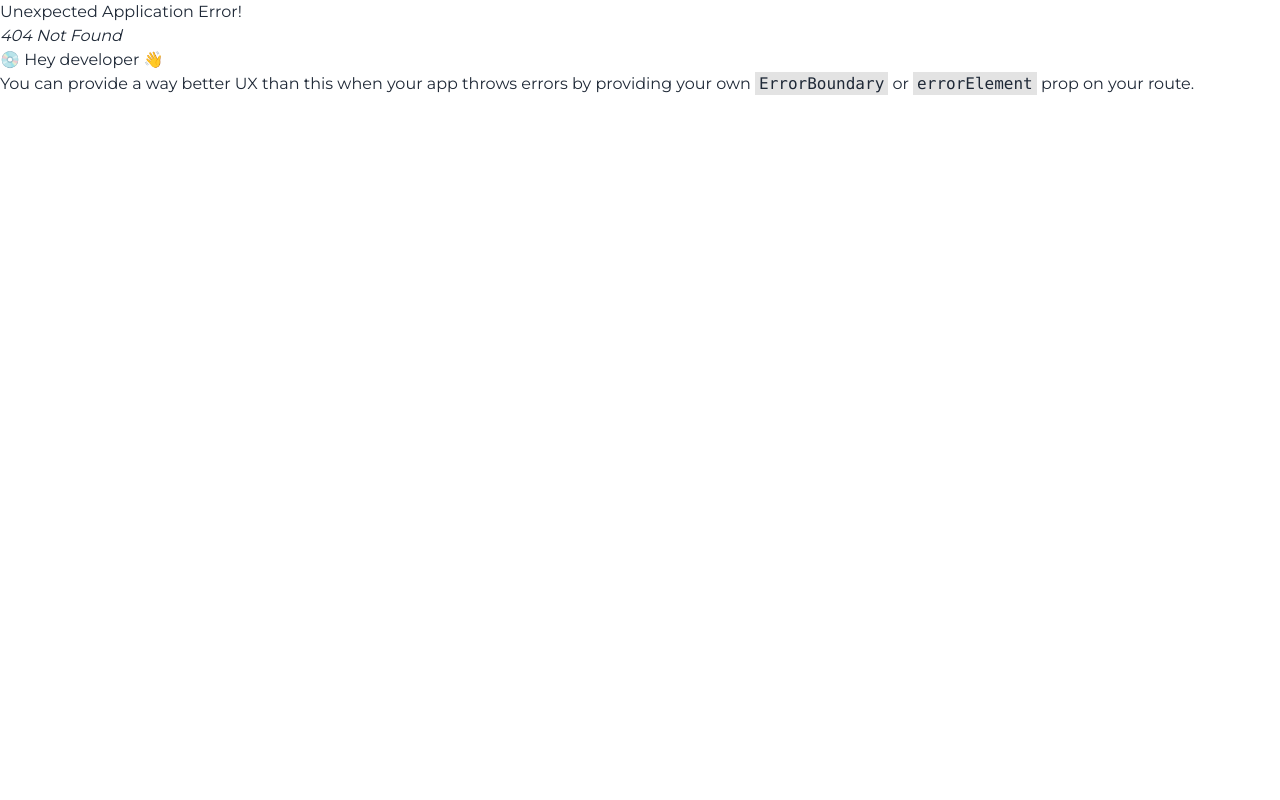
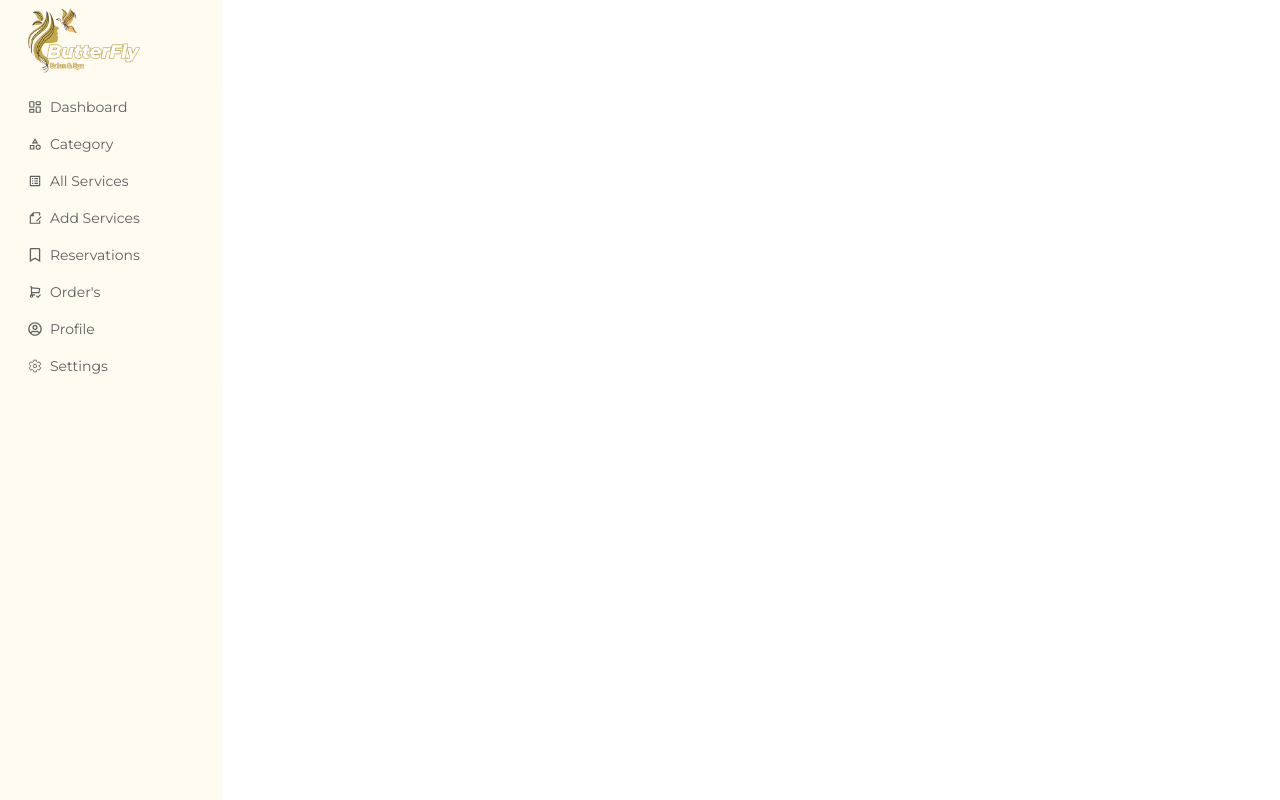
Before and after one commit to Electra51/butterfly-frontend, a React (Vite) app: page /dashboard in a window 1280 px wide. Before the commit this address had no page. Built offline with nearby package versions, Linux system fonts and the light colour scheme.

Commit message:
dashboard sidebar

```diff
--- a/src/Components/Common/Data.jsx
+++ b/src/Components/Common/Data.jsx
@@ -1,9 +1,12 @@
-import { FaRegUserCircle } from "react-icons/fa";
+import { FaRegBookmark, FaRegUserCircle } from "react-icons/fa";
+import { FaSection } from "react-icons/fa6";
 import { GoTag } from "react-icons/go";
+import { IoSettingsOutline } from "react-icons/io5";
 import { LuLayoutDashboard } from "react-icons/lu";
 import { MdListAlt, MdOutlineCategory } from "react-icons/md";
 import { PiUserListBold } from "react-icons/pi";
 import { RiFileEditLine } from "react-icons/ri";
+import { TbShoppingCartCopy } from "react-icons/tb";
 
 export const navData = [
   {
@@ -34,13 +37,6 @@ export const sidebarData = [
     label: "Dashboard",
     icon: <LuLayoutDashboard />,
   },
-
-  {
-    link: "/dashboard/post",
-    label: "Blog Lists",
-    icon: <MdListAlt />,
-    role: 1,
-  },
   {
     link: "/dashboard/author-list",
     label: "Author's Lists",
@@ -48,38 +44,44 @@ export const sidebarData = [
     role: 2,
   },
   {
-    link: "/dashboard/post",
-    label: "Blog Lists",
-    icon: <MdListAlt />,
-    role: 2,
+    link: "/dashboard/category",
+    label: "Category",
+    icon: <MdOutlineCategory />,
+    role: 1,
   },
   {
-    link: "/dashboard/addPost",
-    label: "Add New Blog",
+    link: "/dashboard/services",
+    label: "All Services",
+    icon: <MdListAlt />,
+    role: 1,
+  },
+  {
+    link: "/dashboard/addService",
+    label: "Add Services",
     icon: <RiFileEditLine />,
     role: 1,
   },
   {
-    link: "/dashboard/category",
-    label: "Category",
-    icon: <MdOutlineCategory />,
-    role: 2,
-  },
-  {
-    link: "/dashboard/tags",
-    label: "Tags",
-    icon: <GoTag />,
+    link: "/dashboard/reservations",
+    label: "Reservations",
+    icon: <FaRegBookmark />,
     role: 1,
   },
   {
-    link: "/dashboard/tags",
-    label: "Tags",
-    icon: <GoTag />,
-    role: 2,
+    link: "/dashboard/orders",
+    label: "Order's",
+    icon: <TbShoppingCartCopy />,
+    role: 1,
   },
   {
     link: "/dashboard/profile",
     label: "Profile",
     icon: <FaRegUserCircle />,
   },
+
+  {
+    link: "/dashboard/settings",
+    label: "Settings",
+    icon: <IoSettingsOutline />,
+  },
 ];
--- a/src/Components/SideBar.jsx
+++ b/src/Components/SideBar.jsx
@@ -1,11 +1,8 @@
 import React, { useState } from "react";
 import { Link, NavLink, useLocation, useNavigate } from "react-router-dom";
-import { IoLogOutOutline } from "react-icons/io5";
-import { toast } from "react-toastify";
-import ConfirmationModal from "./ConfirmationModal";
-import Logo from "./Logo";
 import { sidebarData } from "./Common/Data";
-
+import toast from "react-hot-toast";
+import logo from "../assets/Logo/new.png";
 const Sidebar = () => {
   const [visible, setVisible] = useState(false);
   const navigate = useNavigate();
@@ -18,12 +15,23 @@ const Sidebar = () => {
   };
 
   return (
-    <div className="w-[270px] bg-[#f3f4fc] h-[100vh] relative">
-      <Link
+    <div className="w-[270px] bg-[#fffbefd9] h-[100vh] relative">
+      {/* <Link
         to="/"
         className="flex items-start justify-start pl-5 gap-2 pt-7 pb-4">
         <Logo />
-      </Link>
+      </Link> */}
+      <div className="w-[62px] lg:w-[140px] flex items-start justify-start pl-7 gap-2 pt-2 pb-2">
+        <Link href="/">
+          <img
+            src={logo}
+            alt="logo"
+            width={100}
+            height={40}
+            className="w-full h-full object-fill"
+          />
+        </Link>
+      </div>
       <div className="mt-2">
         {sidebarData
           .filter(
@@ -36,8 +44,10 @@ const Sidebar = () => {
               <NavLink
                 to={item?.link}
                 className={({ isActive }) =>
-                  `flex items-center pl-5 py-2 text-[14px] hover:bg-[#76C4EB] hover:text-white ${
-                    isActive ? "bg-[#0077B6] text-white" : "text-[#5F5F5F]"
+                  `flex items-center pl-7 py-2 text-[14px] hover:bg-[#C2A74E] hover:border-0 hover:border-r-[6px] hover:border-[#f5d986d9] hover:text-white ${
+                    isActive
+                      ? "bg-[#C2A74E] border-0 border-r-[6px] border-[#f5d986d9] text-white"
+                      : "text-[#5F5F5F] border-0 border-r-[6px] border-[#fffbefd9]"
                   }`
                 }>
                 {item?.icon && <span className="mr-2">{item.icon}</span>}
--- /dev/null
+++ b/src/Pages/DashboardPage/Dashboard.jsx
@@ -0,0 +1,7 @@
+import React from "react";
+
+const Dashboard = () => {
+  return <p>Welcome to dashboard</p>;
+};
+
+export default Dashboard;
--- /dev/null
+++ b/src/Pages/DashboardPage/DashboardService.jsx
@@ -0,0 +1,11 @@
+import React from "react";
+
+const DashboardService = () => {
+  return (
+    <div>
+      <p>Welcome to dashboard</p>
+    </div>
+  );
+};
+
+export default DashboardService;
```
Also changed, not shown: src/Routes/Route.jsx (+18 -0 lines).
